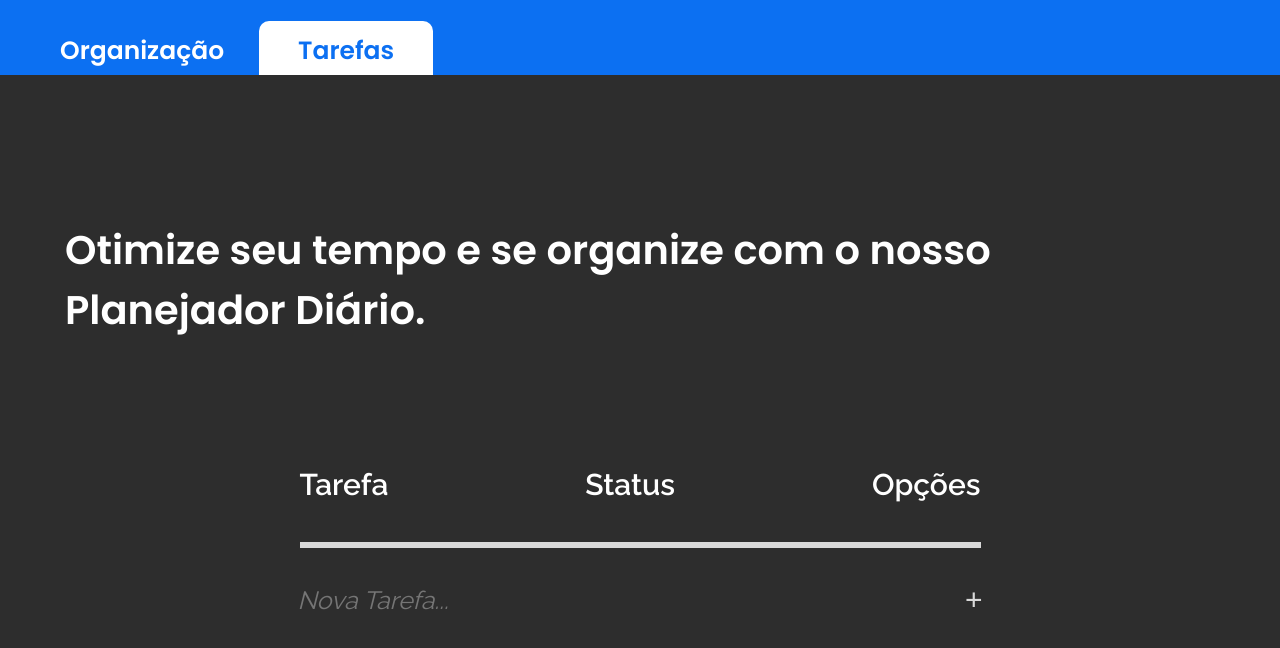
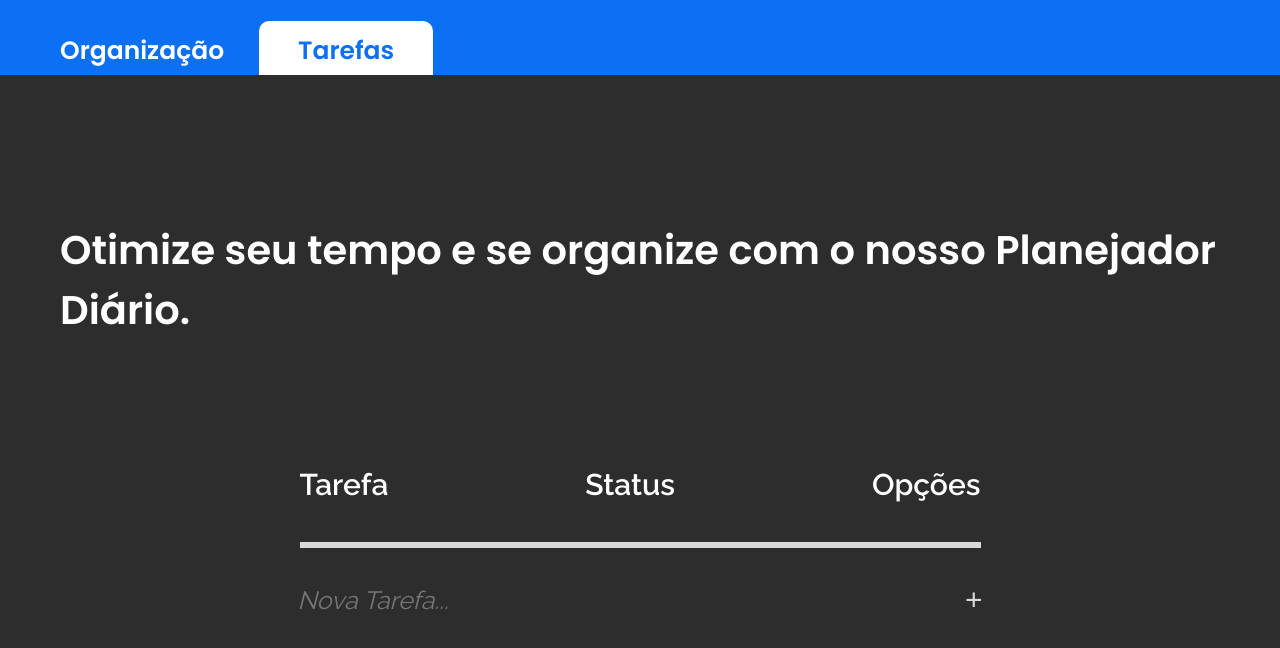
Before and after one commit to Leandro-Pinho/dnc-react-js-challenge-main, a React (Vite) app: page / in a window 1280 px wide. Shown: the top 648 px of the page. Built offline with nearby package versions, Linux system fonts and the light colour scheme.

Commit message:
alterando o tamanho da fonte

```diff
--- a/src/app.scss
+++ b/src/app.scss
@@ -8,7 +8,7 @@
 
     h1 {
         color: $color-white;
-        padding: 145px 65px 125px 65px;
+        padding: 145px 60px 125px 60px;
         font-size: 40px;
         font-family: Poppins;
         font-weight: 600;
```
